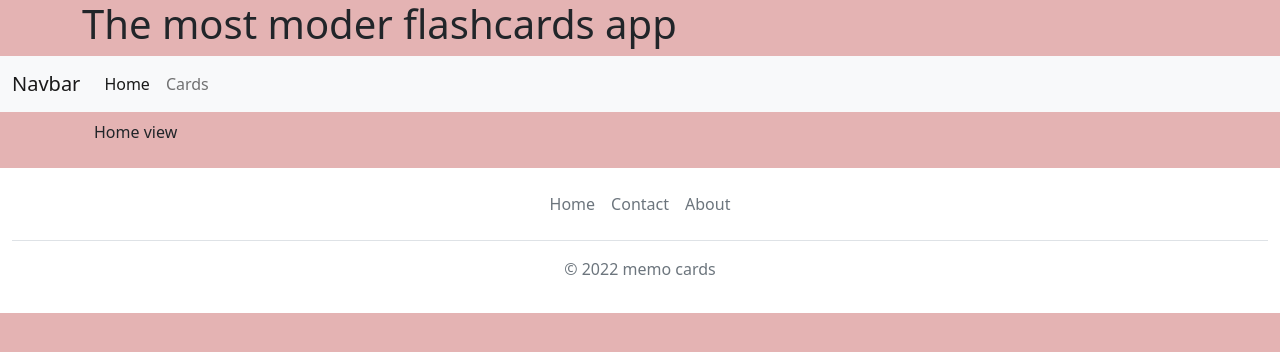
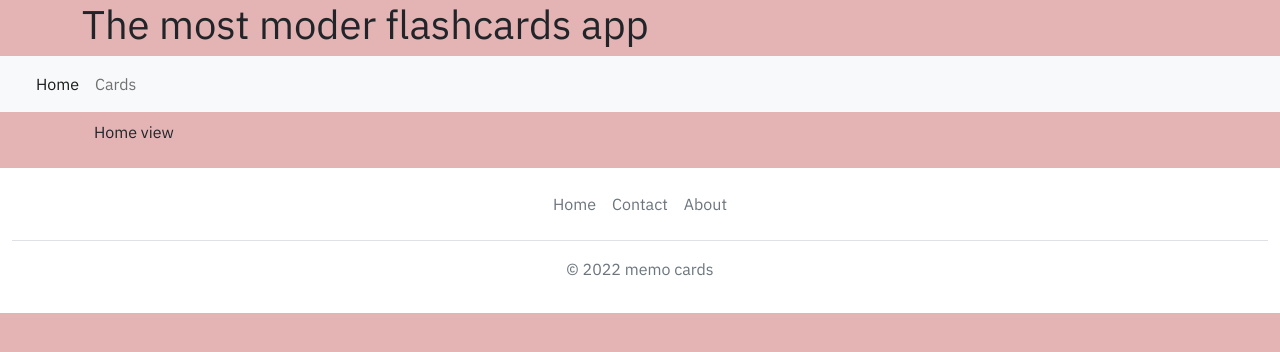
Before and after one commit to MemoryCards/backend, a Django app: page / in a window 1280 px wide. Shown: the top 352 px of the page. Run offline with Django 4.2, Linux system fonts and the light colour scheme; some libraries are stand-ins or nearby versions.

Commit message:
New sass structure

```diff
--- a/memory_cards/main/static/main/css/style.css
+++ b/memory_cards/main/static/main/css/style.css
@@ -1,4 +1,3 @@
-/* style.scss:../css/style.css -w 8/ */
 *,
 *::before,
 *::after {
@@ -7,11 +6,13 @@
   padding: 0;
 }
 
+/* style.scss:../css/style.css -w / */
 .response {
   display: none;
 }
 
 body {
+  font-family: "IBM Plex Sans", sans-serif;
   position: relative;
   background-color: rgba(203, 104, 104, 0.5);
 }
--- a/memory_cards/main/static/main/sass/_reset.scss
+++ b/memory_cards/main/static/main/sass/_reset.scss
@@ -0,0 +1,7 @@
+*,
+*::before,
+*::after {
+    box-sizing: border-box;
+    margin: 0;
+    padding: 0;
+}
--- a/memory_cards/main/static/main/sass/style.scss
+++ b/memory_cards/main/static/main/sass/style.scss
@@ -1,15 +1,9 @@
-/* style.scss:../css/style.css -w 8/ */
+/* style.scss:../css/style.css -w / */
 @use './colors' as colors ;
 @use './animations' as animations;
-@use './reset' as colors ;
+@use './reset' as reset ;
 
-*,
-*::before,
-*::after {
-    box-sizing: border-box;
-    margin: 0;
-    padding: 0;
-}
+
 
 .response {
     display: none;
@@ -17,6 +11,7 @@
 
 
 body {
+    font-family: 'IBM Plex Sans', sans-serif;
     position: relative;
     background-color: rgba(203, 104, 104, 0.5);
 }
--- a/memory_cards/main/templates/base.html
+++ b/memory_cards/main/templates/base.html
@@ -10,6 +10,10 @@
     <link href="{% static 'main/css/style.css' %}" rel="stylesheet">
     <!-- {% block style %} {% endblock %} -->
     <title>{% block title %}{% endblock %}</title>
+    <!-- Google fonts -->
+    <link rel="preconnect" href="https://fonts.googleapis.com">
+    <link rel="preconnect" href="https://fonts.gstatic.com" crossorigin>
+    <link href="https://fonts.googleapis.com/css2?family=IBM+Plex+Sans&display=swap" rel="stylesheet">
 </head>
 <body>
     <header class="container">
@@ -17,7 +21,7 @@
     </header>
         <nav id="navbar" class="navbar navbar-expand-lg navbar-light bg-light position-sticky top-0">
         <div class="container-fluid">
-            <a class="navbar-brand" href="#">Navbar</a>
+            <a class="navbar-brand" href="#"><i class="fa-light fa-cards-blank"></i></a>
             <button class="navbar-toggler" type="button" data-bs-toggle="collapse" data-bs-target="#navbarNavAltMarkup" aria-controls="navbarNavAltMarkup" aria-expanded="false" aria-label="Toggle navigation">
                 <span class="navbar-toggler-icon"></span>
             </button>
```
Also changed, not shown: memory_cards/cards/models.py (+8 -0 lines).
